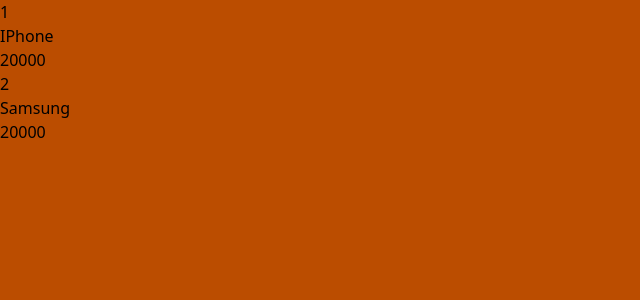
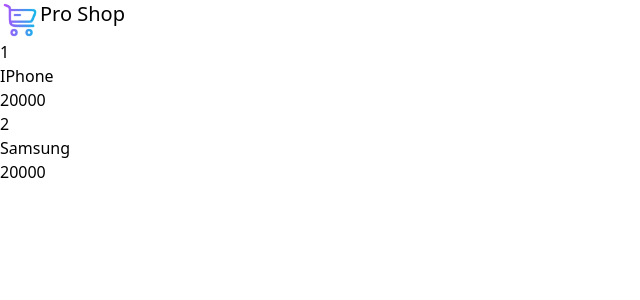
Before and after one commit to azbuka827/Ecommerce, a Django app: page / in a window 1280 px wide. Shown: the top 300 px of the page, without its empty margins (0-640 px from the left). Run offline with Django 4.2, Linux system fonts and the light colour scheme; data comes from the database, SQL or seed files in the repository.

Commit message:
logo and tailwind

```diff
--- a/myapp/static/myapp/src/output.css
+++ b/myapp/static/myapp/src/output.css
@@ -1,4 +1,5 @@
 /*! tailwindcss v4.1.4 | MIT License | https://tailwindcss.com */
+@layer properties;
 @layer theme, base, components, utilities;
 @layer theme {
   :root, :host {
@@ -7,6 +8,9 @@
     --font-mono: ui-monospace, SFMono-Regular, Menlo, Monaco, Consolas, "Liberation Mono",
       "Courier New", monospace;
     --color-amber-700: oklch(55.5% 0.163 48.998);
+    --spacing: 0.25rem;
+    --text-xl: 1.25rem;
+    --text-xl--line-height: calc(1.75 / 1.25);
     --default-font-family: var(--font-sans);
     --default-mono-font-family: var(--font-mono);
   }
@@ -160,7 +164,64 @@
   .static {
     position: static;
   }
+  .flex {
+    display: flex;
+  }
+  .table {
+    display: table;
+  }
+  .h-8 {
+    height: calc(var(--spacing) * 8);
+  }
+  .h-10 {
+    height: calc(var(--spacing) * 10);
+  }
+  .w-8 {
+    width: calc(var(--spacing) * 8);
+  }
+  .w-10 {
+    width: calc(var(--spacing) * 10);
+  }
+  .border-collapse {
+    border-collapse: collapse;
+  }
+  .resize {
+    resize: both;
+  }
+  .border {
+    border-style: var(--tw-border-style);
+    border-width: 1px;
+  }
   .bg-amber-700 {
     background-color: var(--color-amber-700);
   }
+  .text-xl {
+    font-size: var(--text-xl);
+    line-height: var(--tw-leading, var(--text-xl--line-height));
+  }
+  .underline {
+    text-decoration-line: underline;
+  }
+  .outline {
+    outline-style: var(--tw-outline-style);
+    outline-width: 1px;
+  }
 }
+@property --tw-border-style {
+  syntax: "*";
+  inherits: false;
+  initial-value: solid;
+}
+@property --tw-outline-style {
+  syntax: "*";
+  inherits: false;
+  initial-value: solid;
+}
+@layer properties {
+  @supports ((-webkit-hyphens: none) and (not (margin-trim: inline))) or ((-moz-orient: inline) and (not (color:rgb(from red r g b)))) {
+    *, ::before, ::after, ::backdrop {
+      --tw-border-style: solid;
+      --tw-outline-style: solid;
+    }
+  }
+}
--- a/myapp/static/myapp/style.css
+++ /dev/null
@@ -1,3 +0,0 @@
-body{
-    background-color: orange;
-}
--- a/myapp/templates/myapp/index.html
+++ b/myapp/templates/myapp/index.html
@@ -9,7 +9,20 @@
     <link rel="stylesheet" href="{% static "myapp/src/output.css" %}">
     <title>Document</title>
 </head>
-<body class="bg-amber-700">
+<body>
+
+    <nav>
+        <div>
+            <div>
+                <div>
+                    <div class="flex">
+                        <img class="h-10 w-10" src="{% static "images/cart.png" %}" alt="">
+                        <p class="text-xl">Pro Shop</p>
+                    </div>
+                </div>
+            </div>
+        </div>
+    </nav>
 
 
     {% for item in items %}
```
Also changed, not shown: myapp/static/images/cart.png (added).
